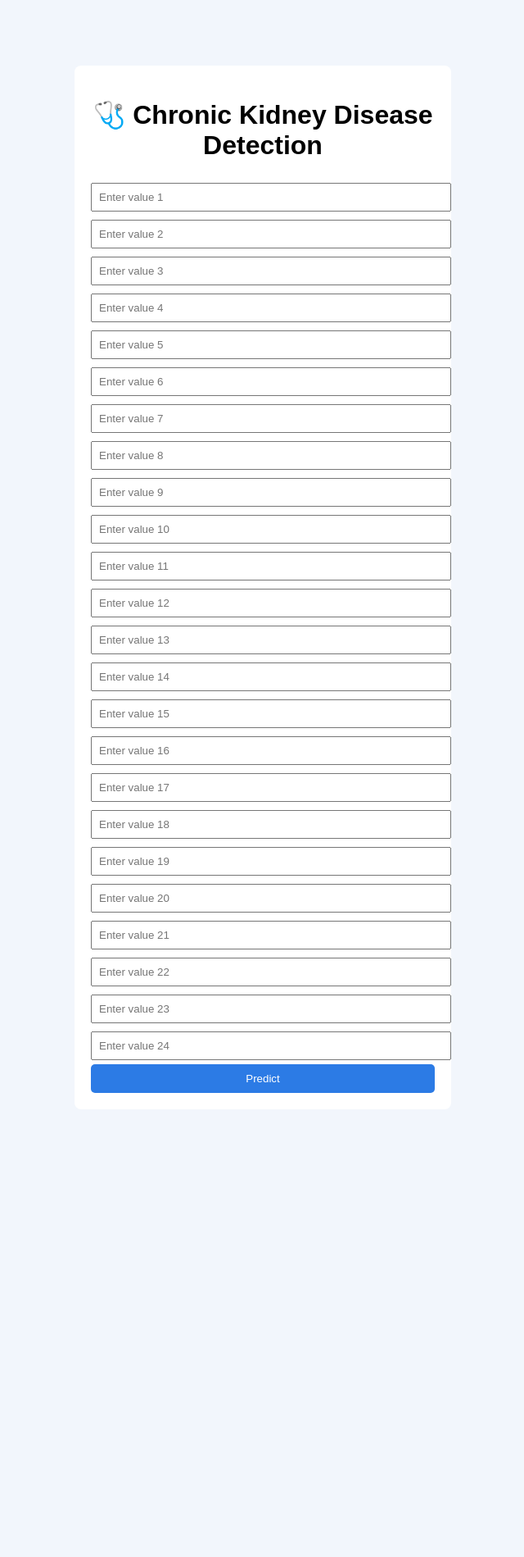
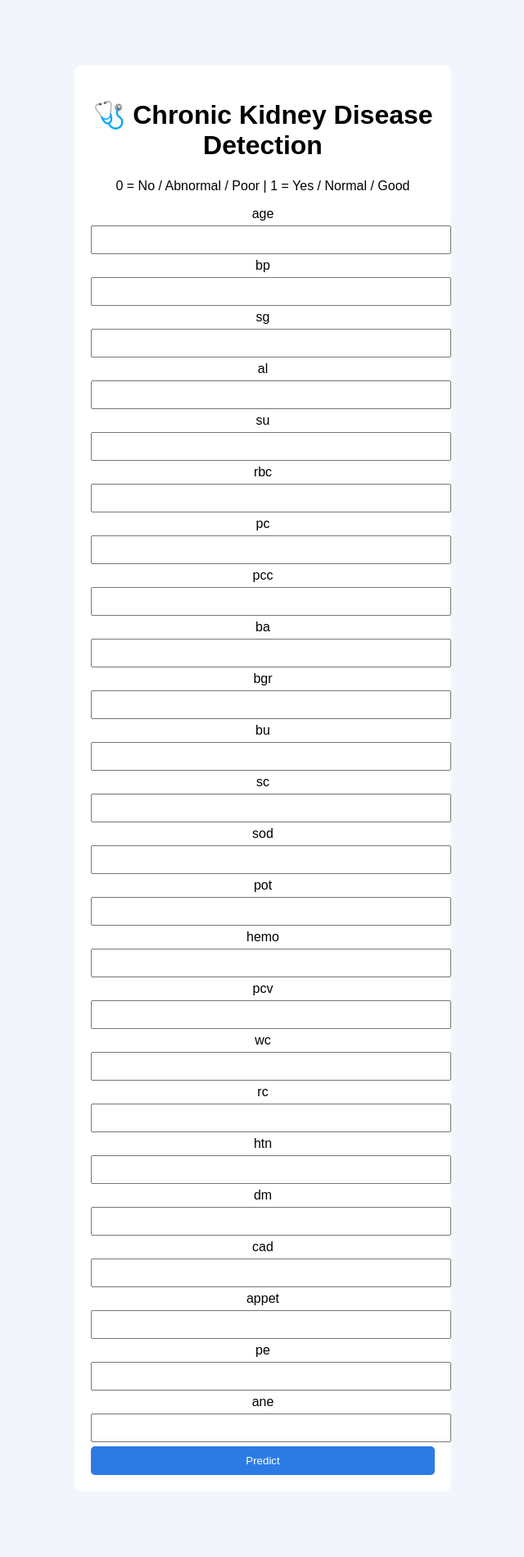
Before and after one commit to Pranavreddyedula/ckd-render-ui, a Flask app: page / in a window 1280 px wide. Shown: the whole page at 82% size, without its empty margins (319-959 px from the left). Before the commit the page ends 1353 px from the top, so only its background shows below. Run offline with Flask 3, Linux system fonts and the light colour scheme; parts of the project's set-up code (start-up, migrations or seed data) failed here and were passed over.

Commit message:
Update index.html

```diff
--- a/templates/index.html
+++ b/templates/index.html
@@ -2,20 +2,20 @@
 <html>
 <head>
     <title>CKD Detection</title>
-    <link rel="stylesheet" href="{{ url_for('static', filename='style.css') }}">
+    <link rel="stylesheet" href="/static/style.css">
 </head>
 <body>
-
 <div class="container">
     <h1>🩺 Chronic Kidney Disease Detection</h1>
+    <p>0 = No / Abnormal / Poor | 1 = Yes / Normal / Good</p>
 
     <form action="/predict" method="post">
-    {% for i in range(24) %}
-        <input type="number" step="any" name="features[]" placeholder="Enter value {{ i+1 }}" required>
+        {% for f in features %}
+            <label>{{ f }}</label>
+            <input type="number" step="any" name="{{ f }}" required>
         {% endfor %}
         <button type="submit">Predict</button>
     </form>
 </div>
-
 </body>
 </html>
```
Lines whose indentation alone changed are shown as unchanged.
